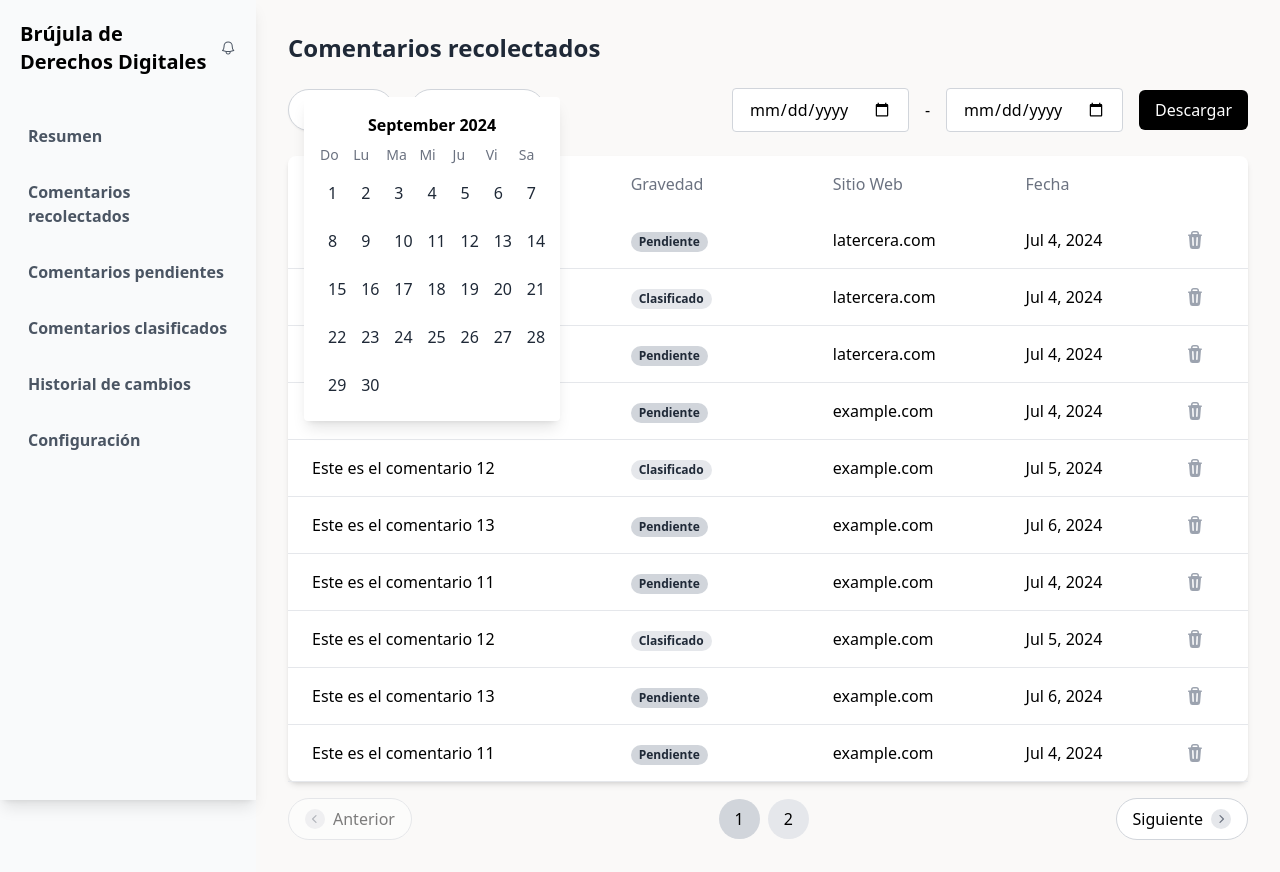
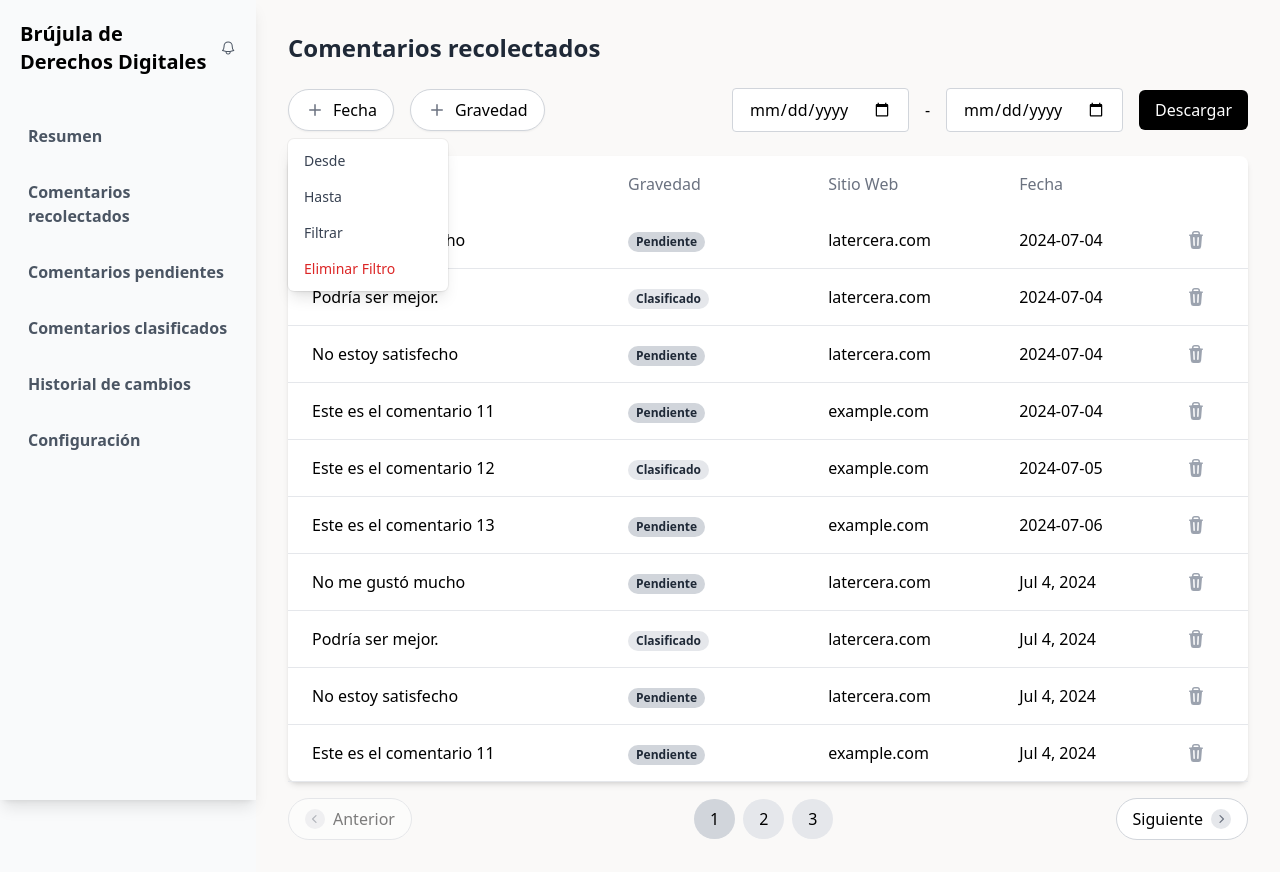
Before and after one commit to MelanieSeg/brujuladederechos, a React (Create React App) app in the folder frontend/: page /comentarios-recolectados in a window 1280 px wide. Both pictures are taken after a click on the button "Fecha". Built offline with nearby package versions, Linux system fonts and the light colour scheme.

Commit message:
implementacion de funciona para boton gravedad funcional y desplegable del boton fecha

```diff
--- a/frontend/src/components/ComentariosRecolectados.js
+++ b/frontend/src/components/ComentariosRecolectados.js
@@ -1,9 +1,17 @@
 import React, { useState, useRef, useEffect } from 'react';
 import { TrashIcon, PlusIcon, ChevronRightIcon, ChevronLeftIcon } from '@heroicons/react/20/solid';
 
+export default function ComentariosRecolectados() {
+    const [comentarios, setComentarios] = useState([
+        { comentario: 'No me gustó mucho', gravedad: 'Pendiente', sitio: 'latercera.com', fecha: '2024-07-04' },
+        { comentario: 'Podría ser mejor.', gravedad: 'Clasificado', sitio: 'latercera.com', fecha: '2024-07-04' },
+        { comentario: 'No estoy satisfecho', gravedad: 'Pendiente', sitio: 'latercera.com', fecha: '2024-07-04' },
+        { comentario: 'Este es el comentario 11', gravedad: 'Pendiente', sitio: 'example.com', fecha: '2024-07-04' },
+        { comentario: 'Este es el comentario 12', gravedad: 'Clasificado', sitio: 'example.com', fecha: '2024-07-05' },
+        { comentario: 'Este es el comentario 13', gravedad: 'Pendiente', sitio: 'example.com', fecha: '2024-07-06' },
+        // ... (más comentarios)
 
-export default function ComentariosRecolectados() {
-    const [comentarios] = useState([
+
         { comentario: 'No me gustó mucho', gravedad: 'Pendiente', sitio: 'latercera.com', fecha: 'Jul 4, 2024' },
         { comentario: 'Podría ser mejor.', gravedad: 'Clasificado', sitio: 'latercera.com', fecha: 'Jul 4, 2024' },
         { comentario: 'No estoy satisfecho', gravedad: 'Pendiente', sitio: 'latercera.com', fecha: 'Jul 4, 2024' },
@@ -25,53 +33,31 @@ export default function ComentariosRecolectados() {
         { comentario: 'Este es el comentario 12', gravedad: 'Clasificado', sitio: 'example.com', fecha: 'Jul 5, 2024' },
         { comentario: 'Este es el comentario 13', gravedad: 'Pendiente', sitio: 'example.com', fecha: 'Jul 6, 2024' },
         // Puedes seguir añadiendo comentarios para hacer más pruebas
-
     ]);
 
     const [isDropdownOpen, setDropdownOpen] = useState(false);
-    const [isCalendarOpen, setIsCalendarOpen] = useState(false);
+    const [isDateDropdownOpen, setIsDateDropdownOpen] = useState(false);
     const [selectedGravedad, setSelectedGravedad] = useState({
         Pendiente: true,
         Clasificado: true,
     });
-    const [selectedDate, setSelectedDate] = useState('');
+    const [fechaDesde, setFechaDesde] = useState('');
+    const [fechaHasta, setFechaHasta] = useState('');
+    const [currentPage, setCurrentPage] = useState(1);
+    const commentsPerPage = 10;
+
     const dropdownRef = useRef(null);
     const gravedadButtonRef = useRef(null);
-    const calendarRef = useRef(null);
-    const calendarButtonRef = useRef(null);
-
-    const [fechaDesde, setFechaDesde] = useState('');
-    const [fechaHasta, setFechaHasta] = useState('');
-
-    const [currentPage, setCurrentPage] = useState(1);  // Página actual
-    const commentsPerPage = 10;  // Número de comentarios por página
-
-    // Calcular los índices de inicio y final según la página actual
-    const indexOfLastComment = currentPage * commentsPerPage;
-    const indexOfFirstComment = indexOfLastComment - commentsPerPage;
-    const currentComments = comentarios.slice(indexOfFirstComment, indexOfLastComment);
-
-    const totalPages = Math.ceil(comentarios.length / commentsPerPage);  // Total de páginas
+    const dateDropdownRef = useRef(null);
+    const dateButtonRef = useRef(null);
 
     useEffect(() => {
         function handleClickOutside(event) {
-            if (
-                isDropdownOpen &&
-                dropdownRef.current &&
-                !dropdownRef.current.contains(event.target) &&
-                gravedadButtonRef.current &&
-                !gravedadButtonRef.current.contains(event.target)
-            ) {
+            if (isDropdownOpen && dropdownRef.current && !dropdownRef.current.contains(event.target) && gravedadButtonRef.current && !gravedadButtonRef.current.contains(event.target)) {
                 setDropdownOpen(false);
             }
-            if (
-                isCalendarOpen &&
-                calendarRef.current &&
-                !calendarRef.current.contains(event.target) &&
-                calendarButtonRef.current &&
-                !calendarButtonRef.current.contains(event.target)
-            ) {
-                setIsCalendarOpen(false);
+            if (isDateDropdownOpen && dateDropdownRef.current && !dateDropdownRef.current.contains(event.target) && dateButtonRef.current && !dateButtonRef.current.contains(event.target)) {
+                setIsDateDropdownOpen(false);
             }
         }
 
@@ -79,8 +65,7 @@ export default function ComentariosRecolectados() {
         return () => {
             document.removeEventListener('mousedown', handleClickOutside);
         };
-    }, [isDropdownOpen, isCalendarOpen]);
-
+    }, [isDropdownOpen, isDateDropdownOpen]);
 
     const handleGravedadClick = () => {
         setDropdownOpen(!isDropdownOpen);
@@ -95,21 +80,22 @@ export default function ComentariosRecolectados() {
 
     const limpiarSeleccion = () => {
         setSelectedGravedad({
-            Pendiente: false,
-            Clasificado: false,
+            Pendiente: true,
+            Clasificado: true,
         });
     };
 
     const getBadgeColor = (estado) => {
         switch (estado) {
             case 'Pendiente':
-                return 'bg-gray-300 text-gray-800'; // Color más claro para Pendiente
+                return 'bg-gray-300 text-gray-800';
             case 'Clasificado':
-                return 'bg-gray-200 text-gray-800'; // Color más claro para Clasificado
+                return 'bg-gray-200 text-gray-800';
             default:
-                return 'bg-gray-500 text-white'; // Color predeterminado
+                return 'bg-gray-500 text-white';
         }
     };
+
     const handlePrevPage = () => {
         if (currentPage > 1) {
             setCurrentPage(currentPage - 1);
@@ -122,50 +108,43 @@ export default function ComentariosRecolectados() {
         }
     };
 
-    const toggleCalendar = () => {
-        setIsCalendarOpen(!isCalendarOpen);
+    const toggleDateDropdown = () => {
+        setIsDateDropdownOpen(!isDateDropdownOpen);
     };
 
     const handlePageClick = (pageNumber) => {
         setCurrentPage(pageNumber);
     };
 
-    const handleDateClick = (day) => {
-        const today = new Date();
-        const month = (today.getMonth() + 1).toString().padStart(2, '0'); // Obtiene el mes actual con ceros a la izquierda
-        const year = today.getFullYear();
-        setSelectedDate(`${day}/${month}/${year}`); // Formato: día/mes/año
-        setIsCalendarOpen(false); // Cerrar calendario después de seleccionar la fecha
+    const handleDateClick = (option) => {
+        switch (option) {
+            case 'Desde':
+                const desdeDate = prompt('Ingrese la fecha desde (YYYY-MM-DD):');
+                if (desdeDate) setFechaDesde(desdeDate);
+                break;
+            case 'Hasta':
+                const hastaDate = prompt('Ingrese la fecha hasta (YYYY-MM-DD):');
+                if (hastaDate) setFechaHasta(hastaDate);
+                break;
+            case 'Filtrar':
+                // La filtración se realiza automáticamente en el cálculo de filteredComments
+                break;
+            case 'Eliminar Filtro':
+                setFechaDesde('');
+                setFechaHasta('');
+                break;
+        }
+        setIsDateDropdownOpen(false);
     };
 
-    const renderCalendar = () => {
-        const days = [];
-        const today = new Date();
-        const monthEnd = new Date(today.getFullYear(), today.getMonth() + 1, 0);
-
-        for (let i = 1; i <= monthEnd.getDate(); i++) {
-            days.push(i);
-        }
-
+    const renderDateDropdown = () => {
         return (
-            <div ref={calendarRef} className="absolute mt-2 bg-white p-4 rounded shadow-lg z-10 w-64">
-                <div className="text-center font-bold mb-2">{today.toLocaleString('default', { month: 'long' })} {today.getFullYear()}</div>
-                <div className="grid grid-cols-7 gap-2">
-                    {['Do', 'Lu', 'Ma', 'Mi', 'Ju', 'Vi', 'Sa'].map((day, index) => (
-                        <div key={index} className="text-gray-500 text-sm">{day}</div>
-                    ))}
-                    {days.map((day) => (
-                        <button
-                            key={day}
-                            onClick={() => handleDateClick(day)}
-                            className={`w-full p-2 rounded-full ${selectedDate === day
-                                ? 'bg-black text-white'
-                                : 'hover:bg-gray-200 text-gray-800'
-                                }`}
-                        >
-                            {day}
-                        </button>
-                    ))}
+            <div ref={dateDropdownRef} className="absolute mt-2 w-40 rounded-md shadow-lg bg-white ring-1 ring-black ring-opacity-5 z-10">
+                <div className="py-1">
+                    <button onClick={() => handleDateClick('Desde')} className="block w-full text-left px-4 py-2 text-sm text-gray-700 hover:bg-gray-100">Desde</button>
+                    <button onClick={() => handleDateClick('Hasta')} className="block w-full text-left px-4 py-2 text-sm text-gray-700 hover:bg-gray-100">Hasta</button>
+                    <button onClick={() => handleDateClick('Filtrar')} className="block w-full text-left px-4 py-2 text-sm text-gray-700 hover:bg-gray-100">Filtrar</button>
+                    <button onClick={() => handleDateClick('Eliminar Filtro')} className="block w-full text-left px-4 py-2 text-sm text-red-600 hover:bg-gray-100">Eliminar Filtro</button>
                 </div>
             </div>
         );
@@ -206,24 +185,37 @@ export default function ComentariosRecolectados() {
         );
     };
 
+    const filteredComments = comentarios.filter(comentario => {
+        const gravedadMatch = selectedGravedad[comentario.gravedad];
+        const dateMatch = (!fechaDesde || comentario.fecha >= fechaDesde) && (!fechaHasta || comentario.fecha <= fechaHasta);
+        return gravedadMatch && dateMatch;
+    });
+
+    const indexOfLastComment = currentPage * commentsPerPage;
+    const indexOfFirstComment = indexOfLastComment - commentsPerPage;
+    const currentComments = filteredComments.slice(indexOfFirstComment, indexOfLastComment);
+    const totalPages = Math.ceil(filteredComments.length / commentsPerPage);
+
     return (
         <div className="p-8 bg-[#FAF9F8] flex-1 relative">
             <h2 className="text-2xl font-semibold mb-6 text-gray-800">Comentarios recolectados</h2>
 
             <div className="flex items-center justify-between mb-6">
                 <div className="flex space-x-4">
-                    {/* Botón para abrir el calendario */}
-                    <button
-                        ref={calendarButtonRef}
-                        onClick={toggleCalendar}
-                        className="flex items-center space-x-2 border border-gray-300 rounded-full px-4 py-2 bg-white shadow-sm"
-                    >
-                        <PlusIcon className="w-5 h-5 text-gray-500" />
-                        <span>{selectedDate ? `Fecha: ${selectedDate}` : 'Fecha'}</span>
-                    </button>
-                    {isCalendarOpen && renderCalendar()}
+                    {/* Date button with dropdown */}
+                    <div className="relative">
+                        <button
+                            ref={dateButtonRef}
+                            onClick={toggleDateDropdown}
+                            className="flex items-center space-x-2 border border-gray-300 rounded-full px-4 py-2 bg-white shadow-sm"
+                        >
+                            <PlusIcon className="w-5 h-5 text-gray-500" />
+                            <span>Fecha</span>
+                        </button>
+                        {isDateDropdownOpen && renderDateDropdown()}
+                    </div>
 
-                    {/* Botón de Gravedad con Dropdown */}
+                    {/* Gravedad button with dropdown */}
                     <div className="relative">
                         <button ref={gravedadButtonRef} onClick={handleGravedadClick} className="flex items-center space-x-2 border border-gray-300 rounded-full px-4 py-2 bg-white shadow-sm">
                             <PlusIcon className="w-5 h-5 text-gray-500" />
@@ -233,7 +225,7 @@ export default function ComentariosRecolectados() {
                     </div>
                 </div>
 
-                {/* Inputs de fecha y botón Descargar */}
+                {/* Date inputs and Download button */}
                 <div className="flex items-center space-x-4">
                     <input
                         type="date"
@@ -279,10 +271,9 @@ export default function ComentariosRecolectados() {
                         </tr>
                     ))}
                 </tbody>
+            </table>
 
-            </table>
-            {/* Paginación */}
-            {/* Controles de Paginación */}
+            {/* Pagination controls */}
             <div className="flex justify-between items-center mt-4">
                 <button
                     onClick={handlePrevPage}
@@ -317,10 +308,7 @@ export default function ComentariosRecolectados() {
                         <ChevronRightIcon className="w-4 h-4" />
                     </span>
                 </button>
-
             </div>
-
-
         </div>
     );
 }
```
